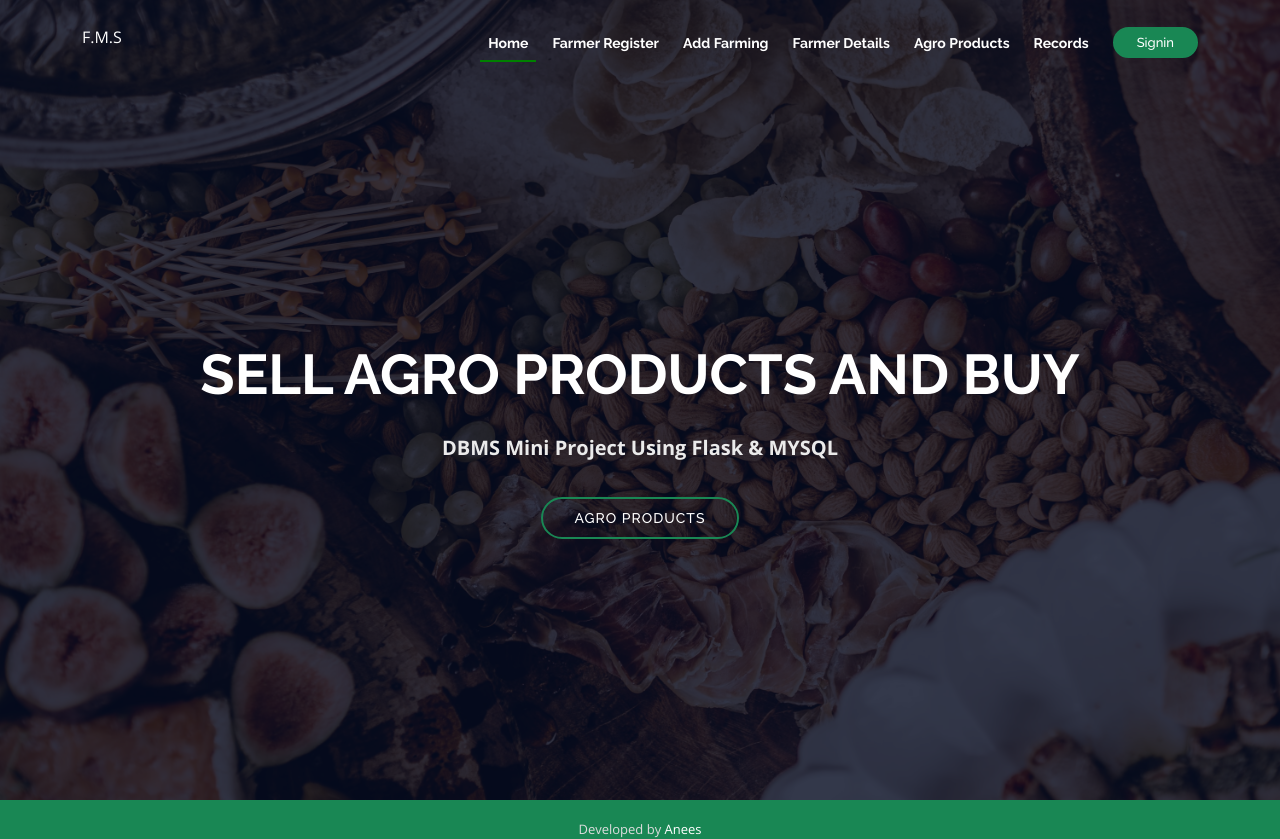
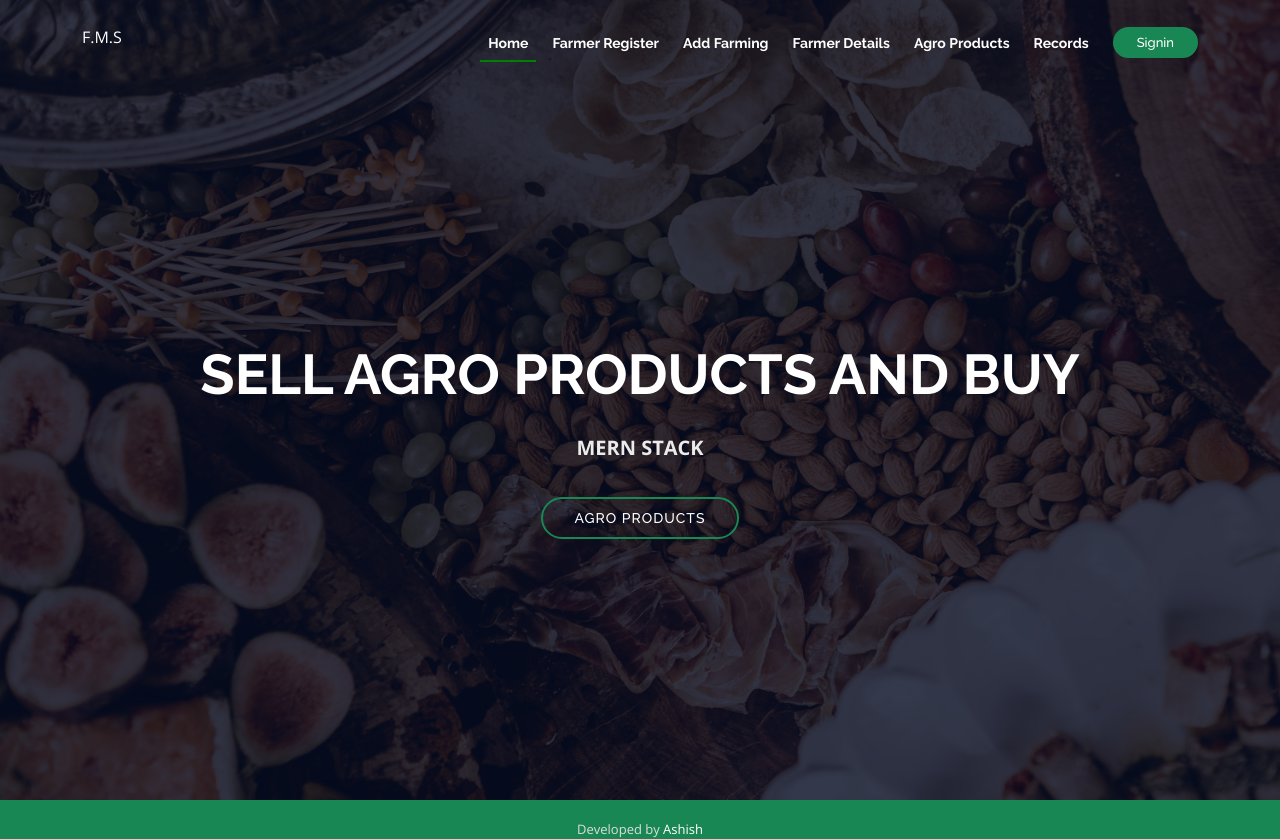
Before and after one commit to AishwaryaM28/farmer-system, a Flask app: page / in a window 1280 px wide. Run offline with Flask 3, Linux system fonts and the light colour scheme; parts of the project's set-up code (start-up, migrations or seed data) failed here and were passed over; some libraries are stand-ins or nearby versions.

Commit message:
some changes

```diff
--- a/templates/base.html
+++ b/templates/base.html
@@ -70,7 +70,7 @@
  <section id="intro">
     <div class="intro-container" data-aos="zoom-in" data-aos-delay="100">
       <h1 class="mb-4 pb-0">SELL AGRO PRODUCTS AND BUY  </span> </h1>
-      <p class="mb-4 pb-0">DBMS Mini Project Using Flask & MYSQL</p>
+      <p class="mb-4 pb-0">MERN STACK</p>
 
       <a href="/agroproducts" class="about-btn scrollto">AGRO PRODUCTS</a>
     </div>
--- a/templates/index.html
+++ b/templates/index.html
@@ -18,7 +18,7 @@ menu-active
 
       <div class="credits">
       <br>
-        Developed by <a href="/">Anees </a>
+        Developed by <a href="/">Ashish </a>
       </div>
     </div>
   </footer><!-- End  Footer -->
```
